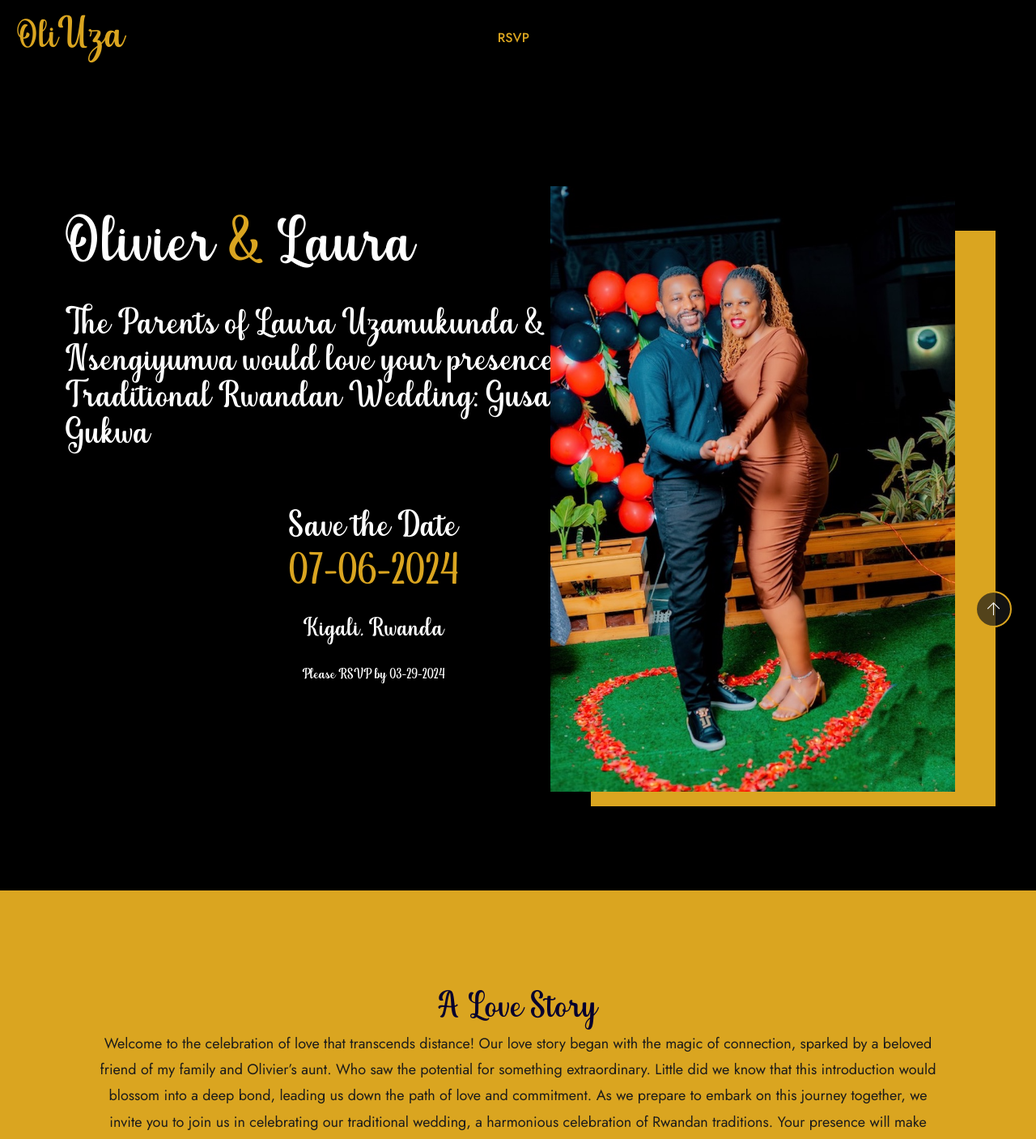
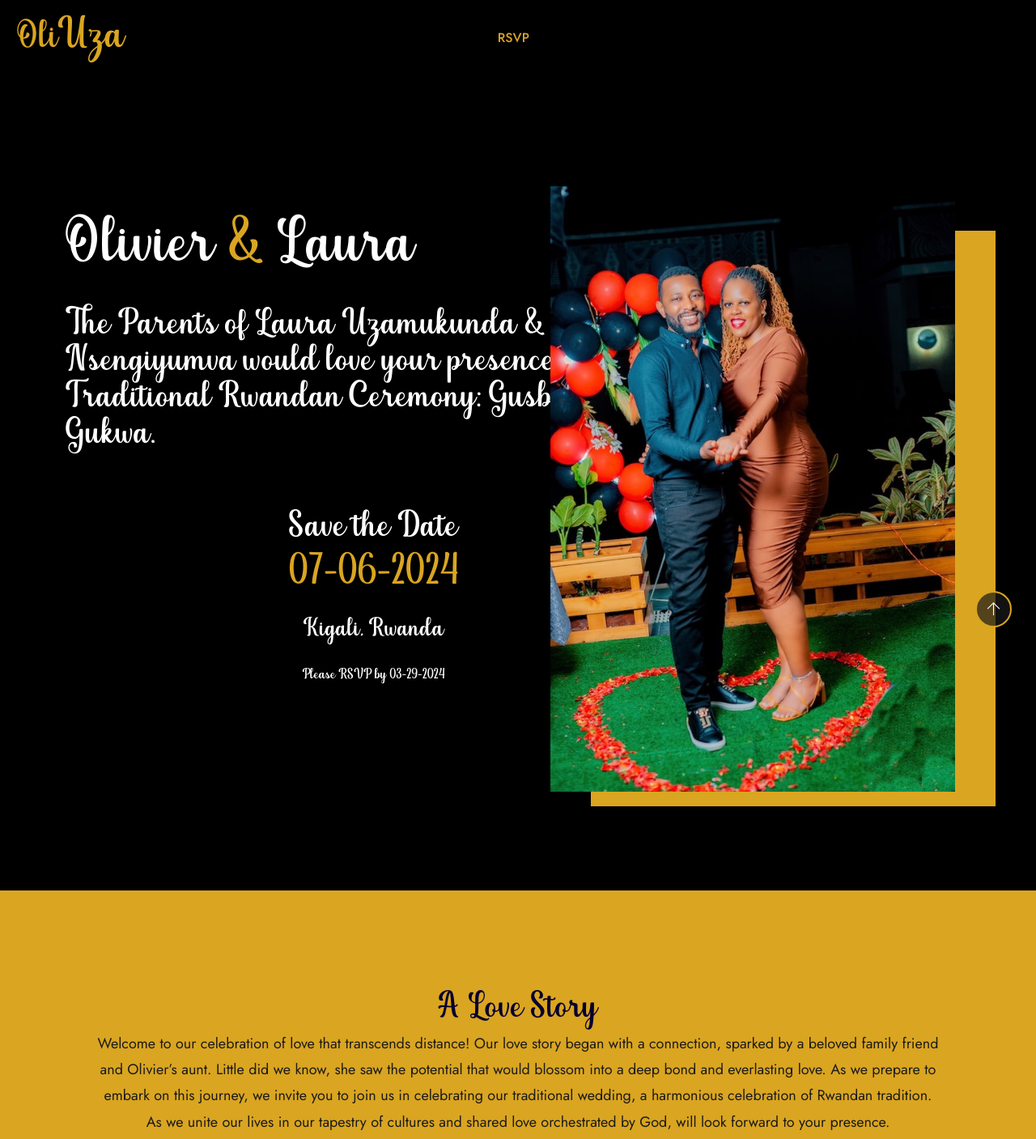
Before and after one commit to gustaveH/lauraOlyWedding-master, a Next.js app: page / in a window 1280 px wide. Shown: the top 1407 px of the page at 81% size. Built offline with nearby package versions, Linux system fonts and the light colour scheme.

Commit message:
love story change, and hero

```diff
--- a/components/StorySection/StorySection.js
+++ b/components/StorySection/StorySection.js
@@ -15,7 +15,7 @@ const StorySection = (props) => {
         <section className="story-section section-padding">
             <div>
                 <h1>A Love Story</h1>
-                <p className='ourLoveStory'>Welcome to the celebration of love that transcends distance! Our love story began with the magic of connection, sparked by a beloved friend of my family and Olivier’s aunt. Who saw the potential for something extraordinary. Little did we know that this introduction would blossom into a deep bond, leading us down the path of love and commitment. As we prepare to embark on this journey together, we invite you to join us in celebrating our traditional wedding, a harmonious celebration of Rwandan traditions. Your presence will make our special day even more memorable as we unite our lives in a tapestry of cultures and shared love orchestrated by God.
+                <p className='ourLoveStory'>Welcome to our celebration of love that transcends distance! Our love story began with a connection, sparked by a beloved family friend and Olivier’s aunt. Little did we know, she saw the potential that would blossom into a deep bond and everlasting love. As we prepare to embark on this journey, we invite you to join us in celebrating our traditional wedding, a harmonious celebration of Rwandan tradition. As we unite our lives in our tapestry of cultures and shared love orchestrated by God, will look forward to your presence.
                 </p>
                 <h4> Oli & Uza</h4>
             </div>
--- a/components/hero/index.js
+++ b/components/hero/index.js
@@ -17,7 +17,7 @@ const Hero = (props) => {
                                         <h2>Olivier <span>&</span> Laura</h2>
                                     </div>
                                     <div data-swiper-parallax="400" className="slide-text">
-                                        <h1 className='Gusaba'>The Parents of Laura Uzamukunda & Olivier Nsengiyumva would love your presence to our Traditional Rwandan Wedding: Gusaba & Gukwa</h1>
+                                        <h1 className='Gusaba'> The Parents of Laura Uzamukunda & Olivier Nsengiyumva would love your presence at our Traditional Rwandan Ceremony: Gusba & Gukwa.</h1>
                                     </div>
                                     <div className="wpo-wedding-date">
                                         <div className="clock-grids">
```
